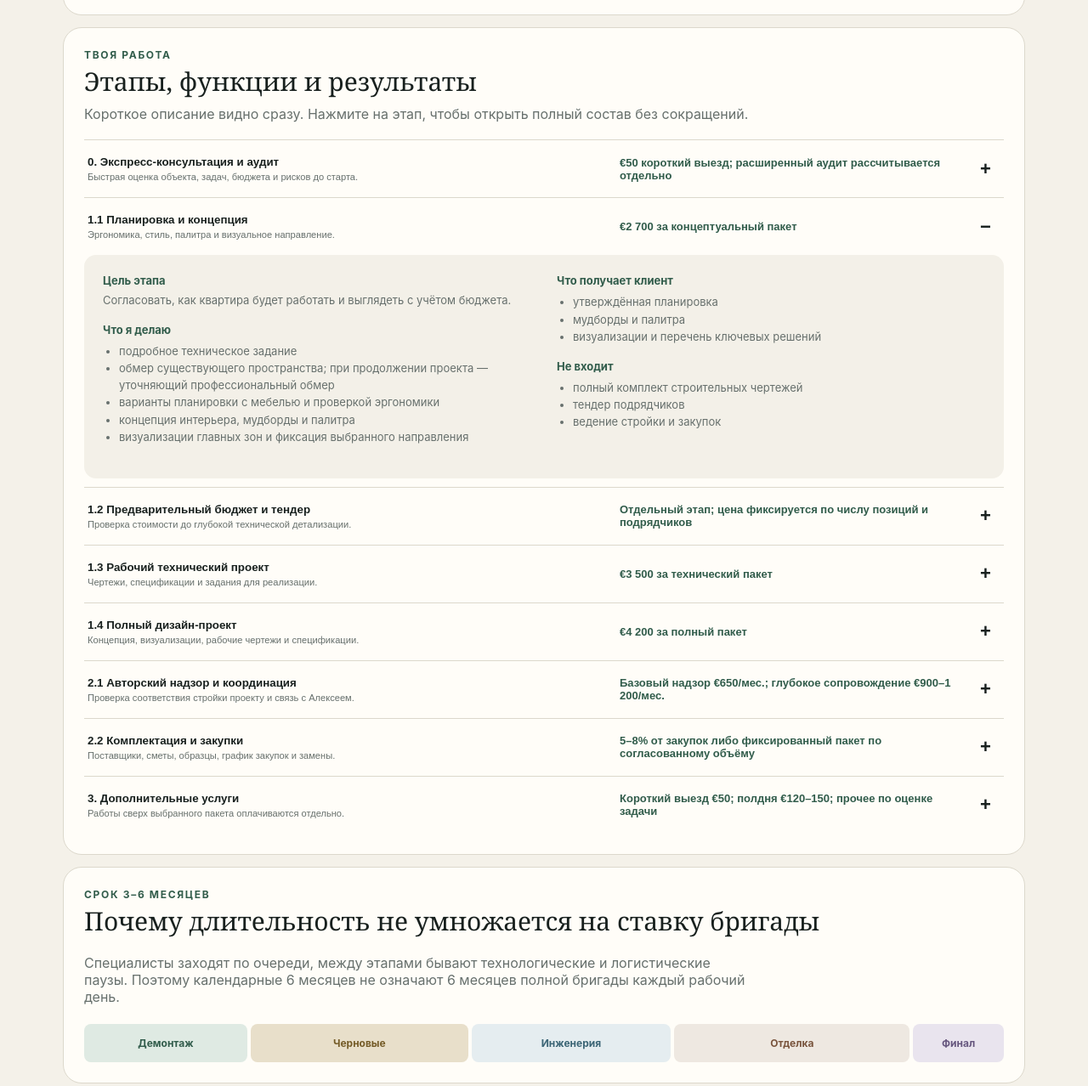
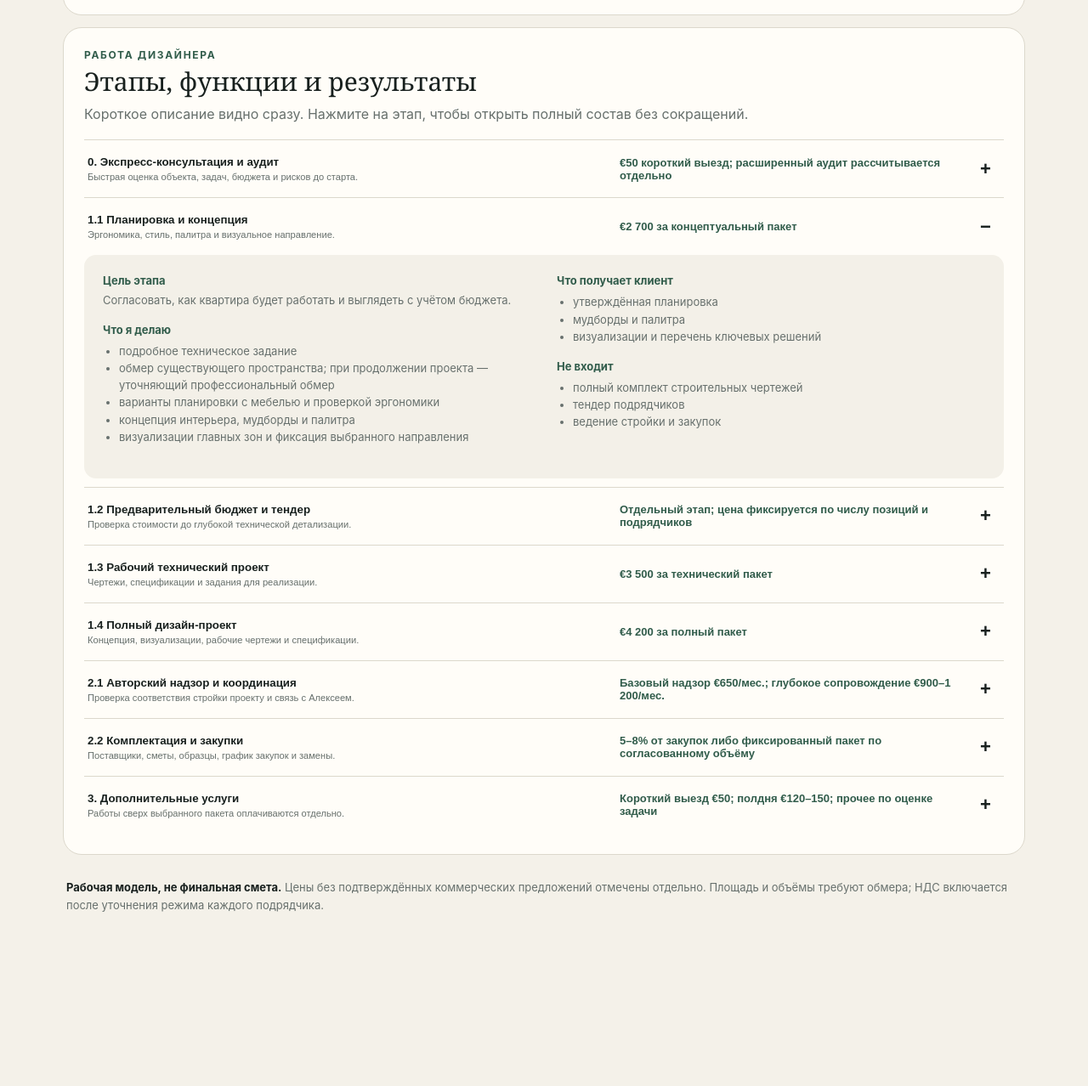
Before and after one commit to kaitniss/elsd, a plain HTML site: page buget_estimate/index.html in a window 1280 px wide. Shown: the part 2125-3403 px from the top of the page at 85% size. After the commit the page ends 3260 px from the top, so only its background shows below. Drawn offline with Linux system fonts and the light colour scheme.

Commit message:
Update budget page labels and remove duration section

```diff
--- a/buget_estimate/index.html
+++ b/buget_estimate/index.html
@@ -37,14 +37,8 @@
     </section>
 
     <section class="panel services">
-      <div class="sectionHead"><div><p class="eyebrow">Твоя работа</p><h2>Этапы, функции и результаты</h2><p class="intro">Короткое описание видно сразу. Нажмите на этап, чтобы открыть полный состав без сокращений.</p></div></div>
+      <div class="sectionHead"><div><p class="eyebrow">Работа дизайнера</p><h2>Этапы, функции и результаты</h2><p class="intro">Короткое описание видно сразу. Нажмите на этап, чтобы открыть полный состав без сокращений.</p></div></div>
       <div id="serviceRows"></div>
-    </section>
-
-    <section class="timeline panel">
-      <div class="sectionHead"><div><p class="eyebrow">Срок 3–6 месяцев</p><h2>Почему длительность не умножается на ставку бригады</h2></div></div>
-      <p>Специалисты заходят по очереди, между этапами бывают технологические и логистические паузы. Поэтому календарные 6 месяцев не означают 6 месяцев полной бригады каждый рабочий день.</p>
-      <div class="phases"><span style="--w:18%">Демонтаж</span><span style="--w:24%">Черновые</span><span style="--w:22%">Инженерия</span><span style="--w:26%">Отделка</span><span style="--w:10%">Финал</span></div>
     </section>
 
     <footer><b>Рабочая модель, не финальная смета.</b> Цены без подтверждённых коммерческих предложений отмечены отдельно. Площадь и объёмы требуют обмера; НДС включается после уточнения режима каждого подрядчика.</footer>
```
